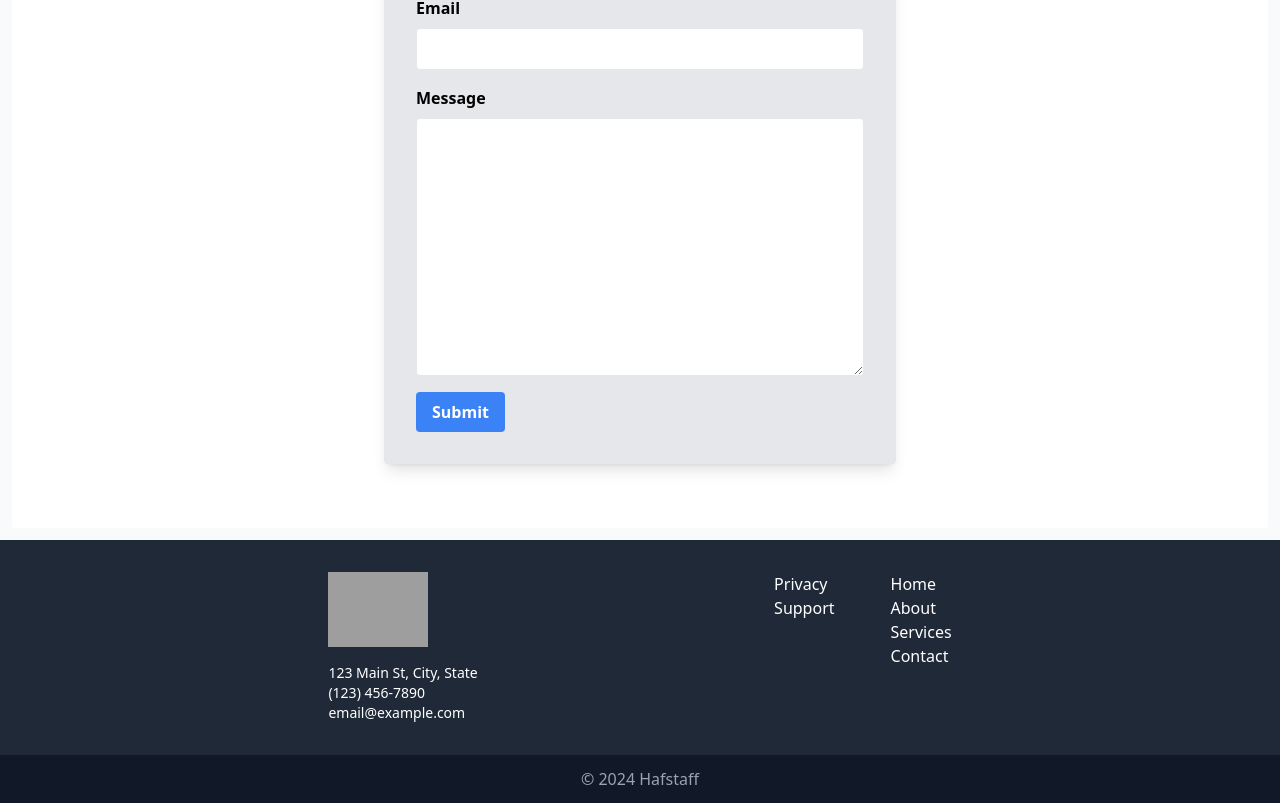
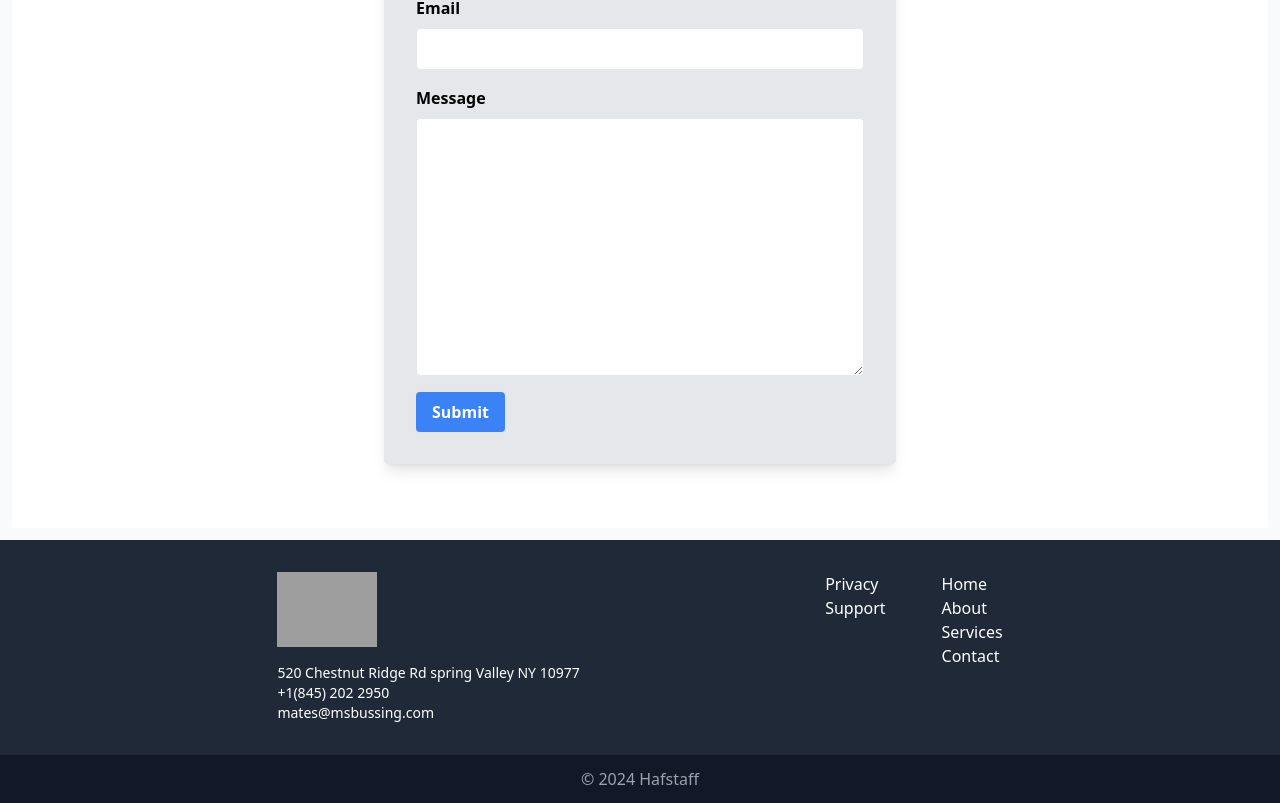
Before and after one commit to princeoncada/ms-bussing, a Next.js app: page / in a window 1280 px wide. Shown: the part 3557-4360 px from the top of the page. Built offline with nearby package versions, Linux system fonts and the light colour scheme; grey boxes are pictures that could not be loaded.

Commit message:
changed footer detao;s

```diff
--- a/app/components/Footer.tsx
+++ b/app/components/Footer.tsx
@@ -12,9 +12,9 @@ export default function Footer() {
                             <Image src={`/images/logo.png`} alt="Logo" width={100} height={100}/>
 						</div>
 						<div className="text-sm">
-							<p>123 Main St, City, State</p>
-							<p>(123) 456-7890</p>
-							<p>email@example.com</p>
+							<p>520 Chestnut Ridge Rd spring Valley NY 10977</p>
+							<p>+1(845) 202 2950</p>
+							<p>mates@msbussing.com</p>
 						</div>
 					</div>
 					<div className="flex flex-row gap-14">
```
